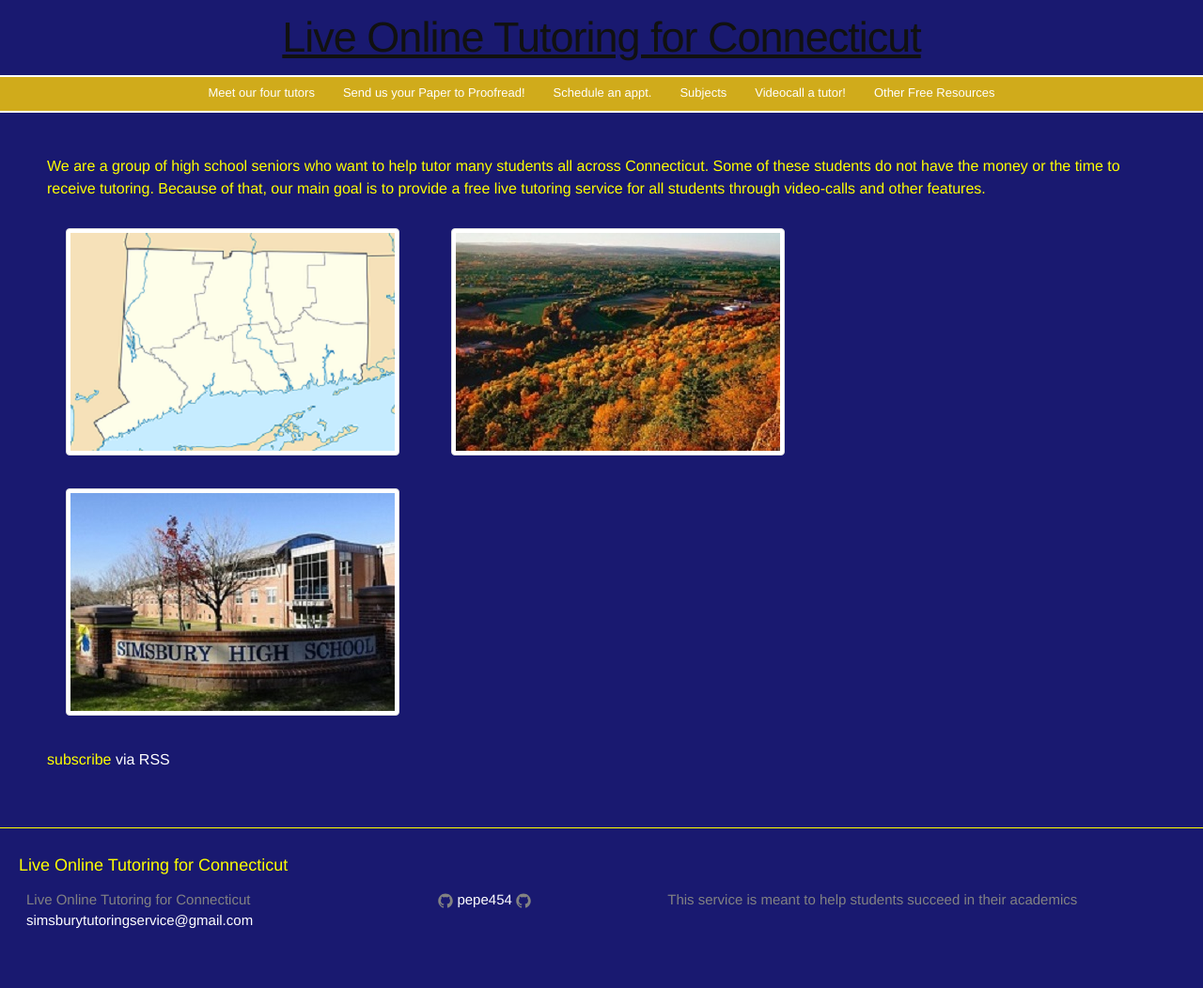
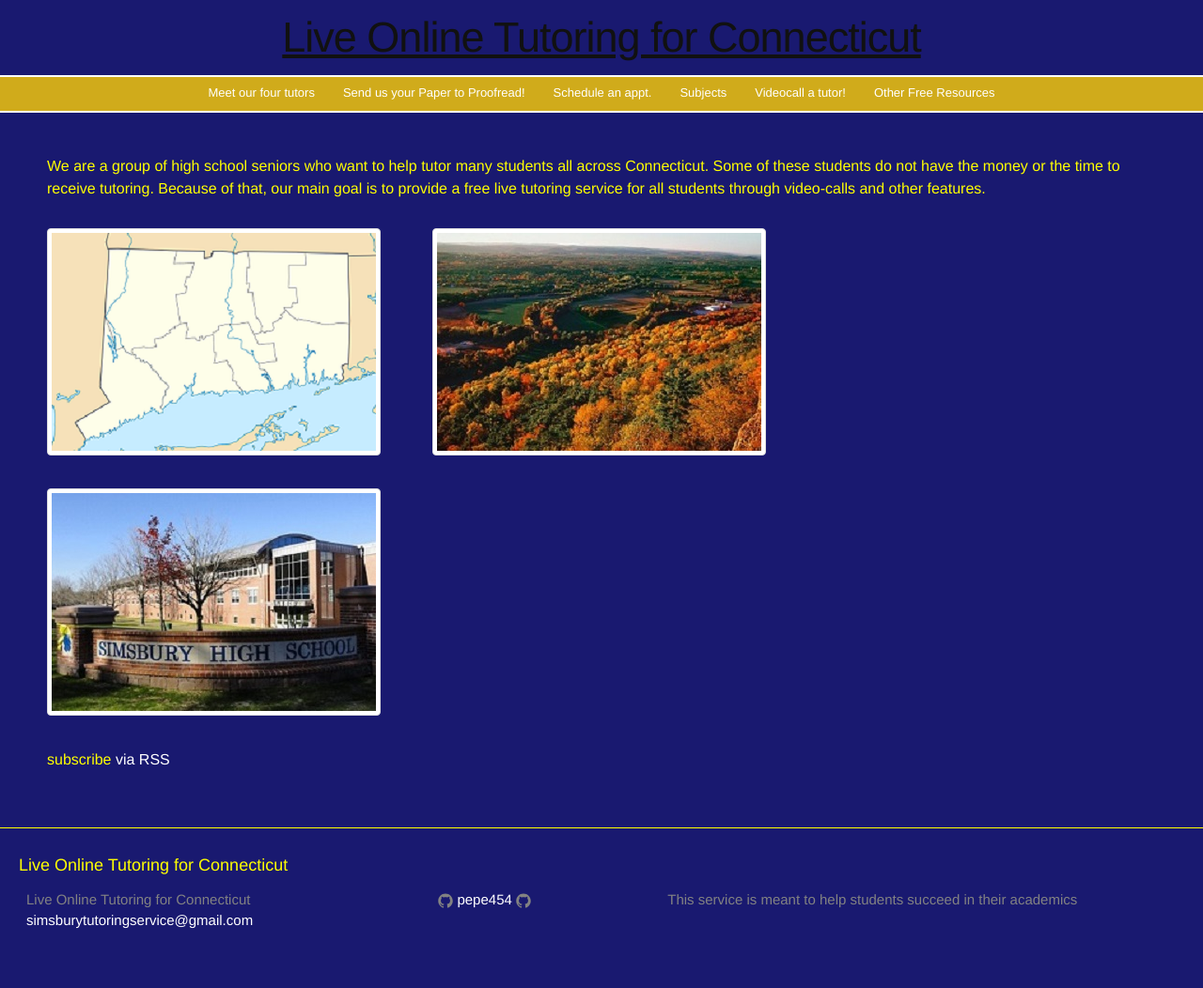
Before and after one commit to pepe454/pepe454.github.io, a Jekyll site: the page built from index.html, in a window 1280 px wide. Shown: the whole page at 94% size. Built offline with Jekyll 4.4.1, drawn with Linux system fonts in a browser that asks for light colours; the list of posts is cut into pages by our own code.

Commit message:
Update _layout.scss

```diff
--- a/_sass/_layout.scss
+++ b/_sass/_layout.scss
@@ -113,7 +113,9 @@
  .gallery {
     display: flex;
     flex-wrap: wrap;
-    margin-left: 20px;
+    margin-left: auto;
+    margin-right: auto;
+    margin-top: 10px;
  }
 
  .gallery-item{
```
